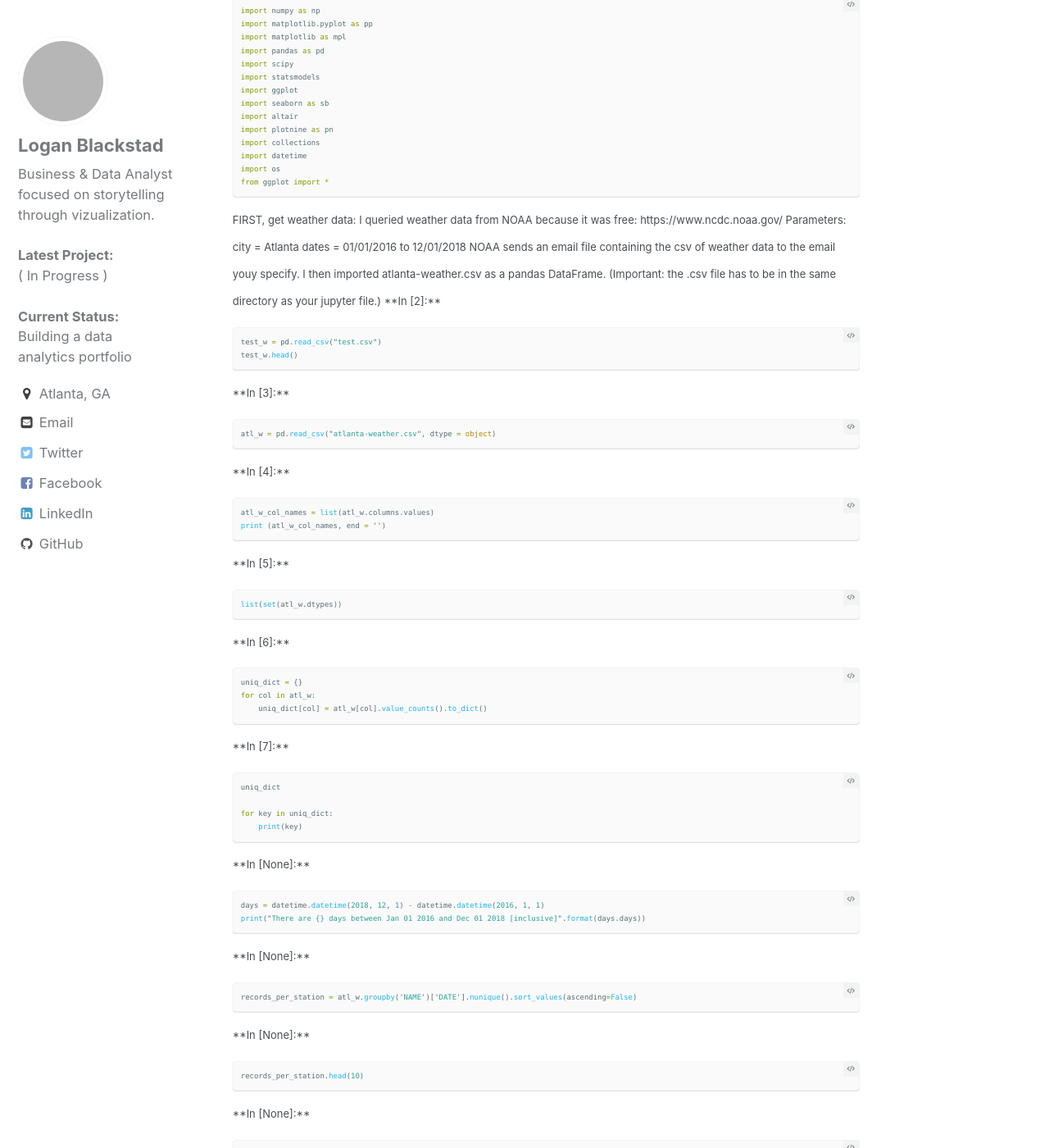
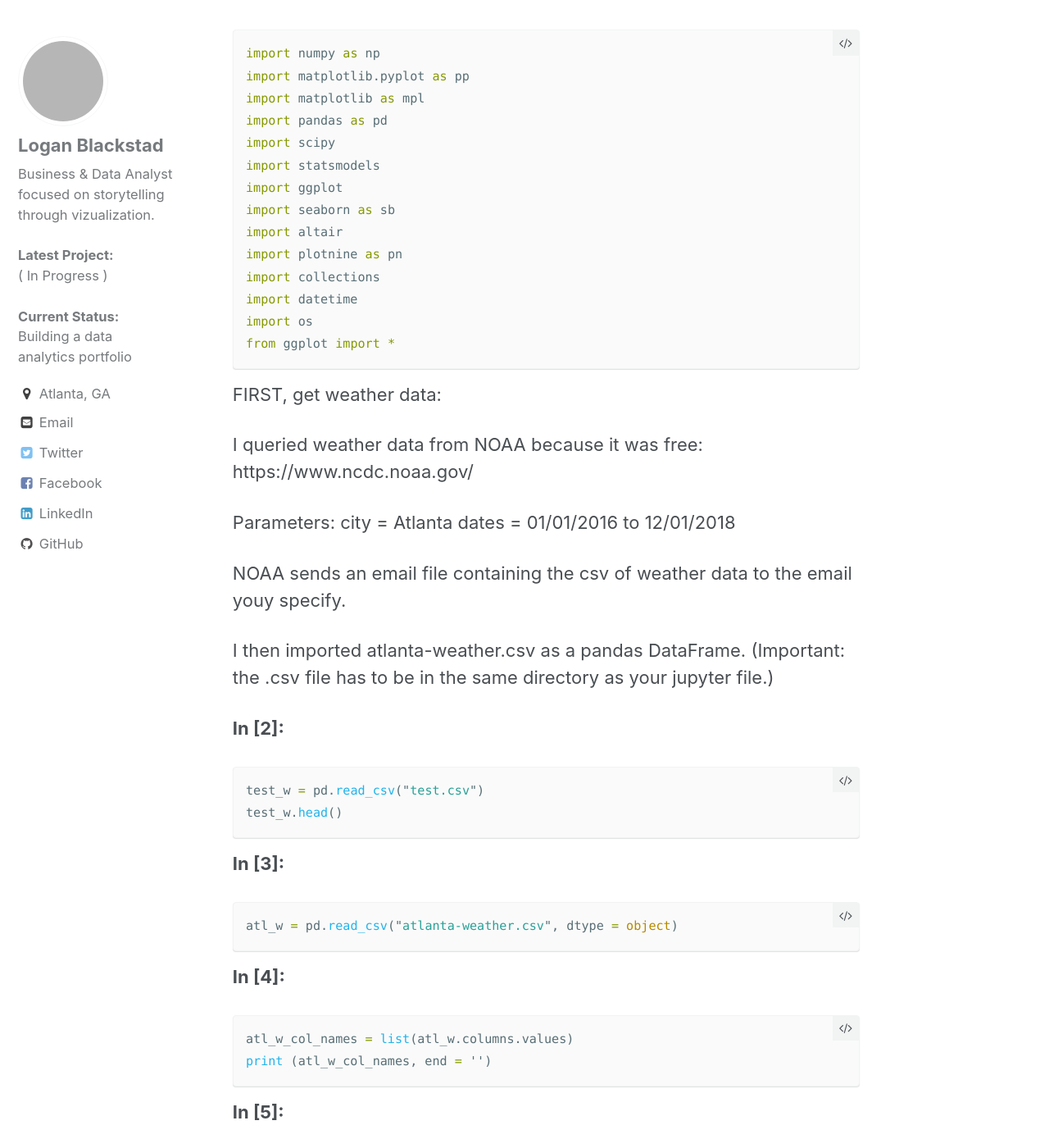
Before and after one commit to loganblackstad/loganblackstad.github.io, a Jekyll site: the page built from _posts/2018-12-14-Atlanta-Weather-Plotting.md, in a window 1280 px wide and 1400 px high, scrolled down 289 px. Shown: the whole window at 82% size. Built offline with Jekyll 4.4.1, drawn with Linux system fonts in a browser that asks for light colours; comment, search, counter and statistics services are not loaded; some of the changed text lies outside the part shown; grey boxes are pictures that could not be loaded.

Commit message:
Update 2018-12-14-Atlanta-Weather-Plotting.md

```diff
--- a/_posts/2018-12-14-Atlanta-Weather-Plotting.md
+++ b/_posts/2018-12-14-Atlanta-Weather-Plotting.md
@@ -5,7 +5,7 @@ date: 2018-12-13
 tags: [ python, notebook]
 ---
 
-<font size=2>
+<span style="font-family:Fontawesome; font-size:1.0em;">
 
 **In [1]:**
 
@@ -171,4 +171,4 @@ plot_smoothed(all_days, dfa['TMIN'], 20)
 {% endhighlight %}
 
 
-</font>
+</span>
```
